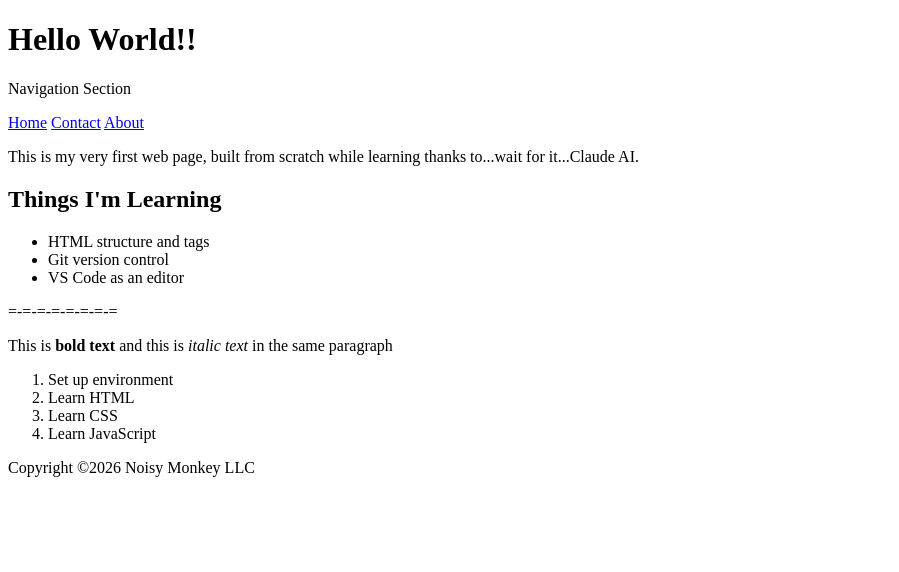
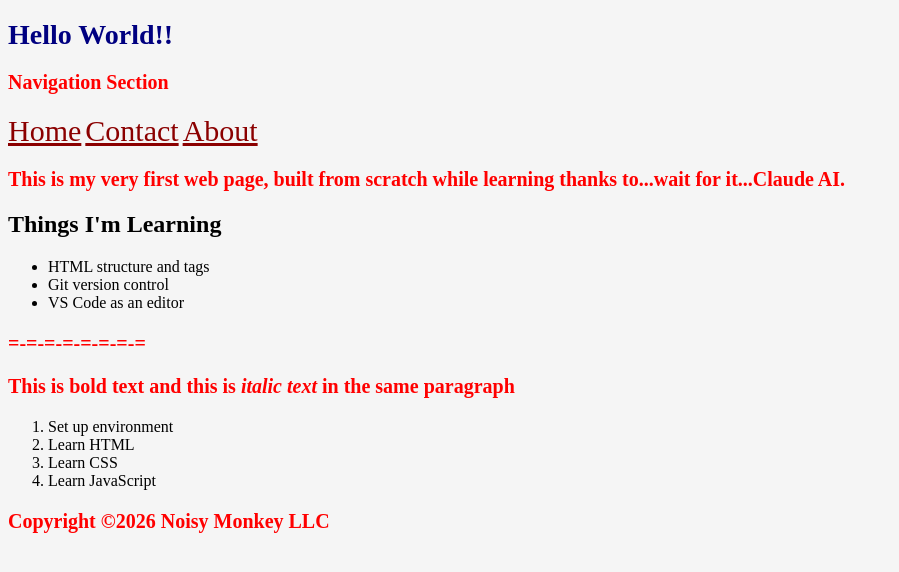
Before and after one commit to VantisCRG/learning-web-dev, a plain HTML site: page index.html in a window 1280 px wide. Shown: the whole page, without its empty margins (0-899 px from the left). Drawn offline with Linux system fonts and the light colour scheme.

Commit message:
Added my first style element

```diff
--- a/index.html
+++ b/index.html
@@ -4,6 +4,26 @@
     <meta charset="UTF-8">
     <meta name="viewport" content="width=device-width, initial-scale=1.0">
     <title>My First Website</title>
+
+    <style>
+        h1 {
+            color: navy;
+            font-size: 28px;
+        }
+    </style>
+
+    <style>
+        p {
+            color: red;
+            font-size: 20px;
+            font-weight: bold;
+        }
+    </style>
+
+    <style> nav a { color: darkred; font-size: 30px } </style>
+
+    <style> body { background-color: #f5f5f5; } </style>
+
 </head>
 
 <body>
```
